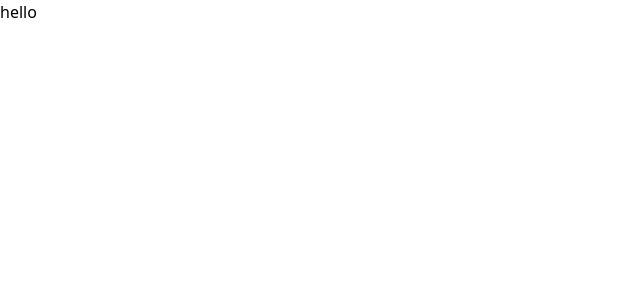
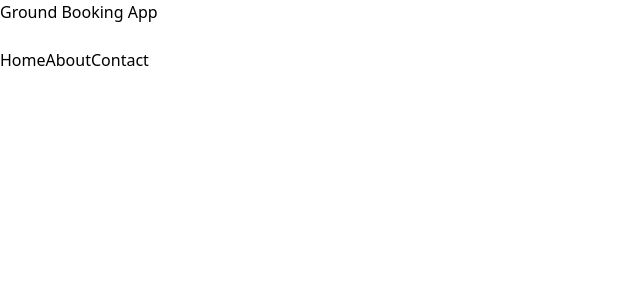
Before and after one commit to krisgoswami/ground-booking-app, a React (Vite) app in the folder client/: page / in a window 1280 px wide. Shown: the top 300 px of the page, without its empty margins (0-640 px from the left). Built offline with nearby package versions, Linux system fonts and the light colour scheme.

Commit message:
navbar added

```diff
--- a/client/src/App.jsx
+++ b/client/src/App.jsx
@@ -1,10 +1,11 @@
 import './App.css'
+import Navbar from './components/Navbar'
 
 function App() {
 
   return (
     <>
-      hello
+      <Navbar />
     </>
   )
 }
--- /dev/null
+++ b/client/src/components/Navbar.jsx
@@ -0,0 +1,51 @@
+// src/components/Navbar.js
+
+import React, { useState } from 'react';
+
+const Navbar = () => {
+    const [isOpen, setIsOpen] = useState(false);
+
+    const toggleMenu = () => {
+        setIsOpen(!isOpen);
+    };
+
+    return (
+        <nav className="p-4">
+            <div className="container mx-auto">
+                <div className="flex justify-between items-center">
+                    <div className="text-black font-bold text-xl">Ground Booking App</div>
+                    <div className="block lg:hidden">
+                        <button
+                            onClick={toggleMenu}
+                            className="text-white focus:outline-none"
+                        >
+                            <svg
+                                className="w-6 h-6"
+                                fill="none"
+                                stroke="currentColor"
+                                viewBox="0 0 24 24"
+                                xmlns="http://www.w3.org/2000/svg"
+                            >
+                                <path
+                                    strokeLinecap="round"
+                                    strokeLinejoin="round"
+                                    strokeWidth="2"
+                                    d="M4 6h16M4 12h16m-7 6h7"
+                                />
+                            </svg>
+                        </button>
+                    </div>
+                    <div className={`lg:flex ${isOpen ? 'block' : 'hidden'}`}>
+                        <div className="lg:flex items-center justify-between text-lg space-x-4">
+                            <a href="#" className="text-black">Home</a>
+                            <a href="#" className="text-black">About</a>
+                            <a href="#" className="text-black">Contact</a>
+                        </div>
+                    </div>
+                </div>
+            </div>
+        </nav>
+    );
+};
+
+export default Navbar;
```
